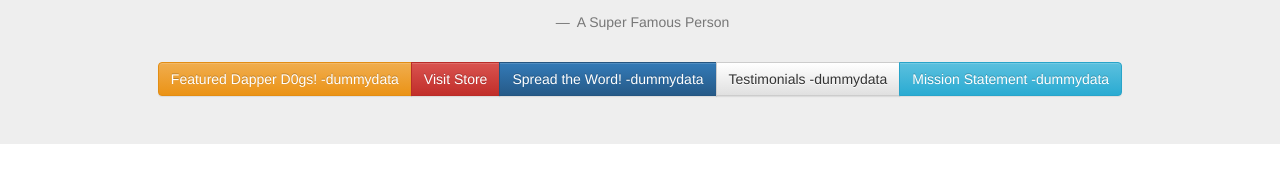
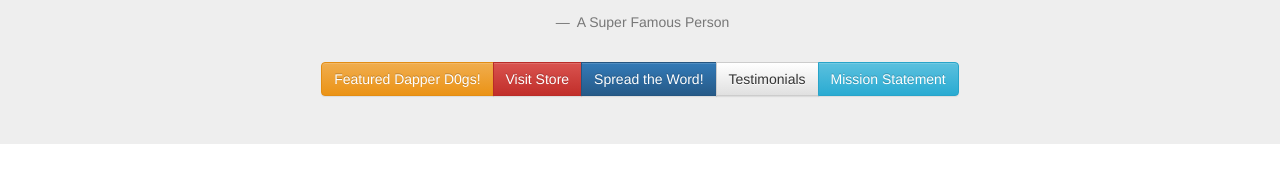
Before and after one commit to v33lynn/DapperDogs, a website: page index.html in a window 1280 px wide. Shown: the part 230-422 px from the top of the page. Drawn offline with nearby package versions, Linux system fonts and the light colour scheme.

Commit message:
FenderBender

```diff
--- a/index.html
+++ b/index.html
@@ -63,11 +63,11 @@
         </blockquote>
 
     <div class="btn-group">  <!--MAKING BUTTONS -->
-        <a href="" class="btn btn-m btn-warning"> Featured Dapper D0gs! -dummydata</a>
+        <a href="" class="btn btn-m btn-warning"> Featured Dapper D0gs! </a>
         <a href="" class="btn btn-m btn-danger"> Visit Store </a>
-        <a href="" class="btn btn-m btn-primary"> Spread the Word! -dummydata</a>
-        <a href="" class="btn btn-m btn-default"> Testimonials -dummydata</a>
-        <a href="" class="btn btn-m btn-info"> Mission Statement -dummydata</a>
+        <a href="" class="btn btn-m btn-primary"> Spread the Word! </a>
+        <a href="" class="btn btn-m btn-default"> Testimonials </a>
+        <a href="" class="btn btn-m btn-info"> Mission Statement </a>
     </div> <!--END Button-->
 
   </div><!--END Container-->
```
